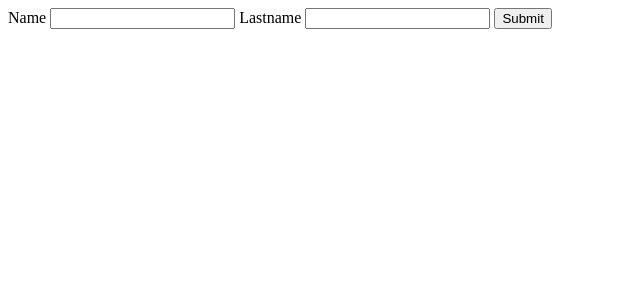
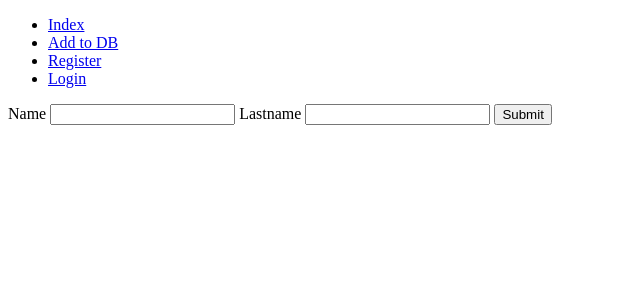
Before and after one commit to NikosNtafopoulos/Flask-Postgresql, a Flask app: page /add in a window 1280 px wide. Shown: the top 300 px of the page, without its empty margins (0-640 px from the left). Run offline with Flask 2, Linux system fonts and the light colour scheme.

Commit message:
flash messages and html nav menu

```diff
--- a/templates/base.html
+++ b/templates/base.html
@@ -5,6 +5,25 @@
     <title>Title</title>
 </head>
 <body>
+<nav>
+    <div>
+        <ul>
+            <li><a href="{{ url_for('index') }}">Index</a></li>
+            <li><a href="{{ url_for('add') }}">Add to DB</a></li>
+            <li><a href="{{ url_for('register') }}">Register</a></li>
+            <li><a href="{{ url_for('login') }}">Login</a></li>
+        </ul>
+    </div>
+</nav>
+{% with messages = get_flashed_messages() %}
+    {% if messages %}
+        {% for message in messages %}
+            <div>
+                {{ message }}
+            </div>
+        {% endfor %}
+    {% endif %}
+{% endwith %}
 {% block content %}
 
 {% endblock %}
```
